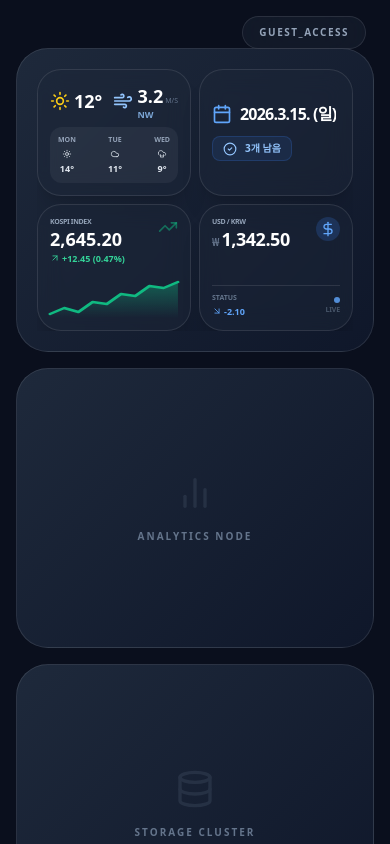
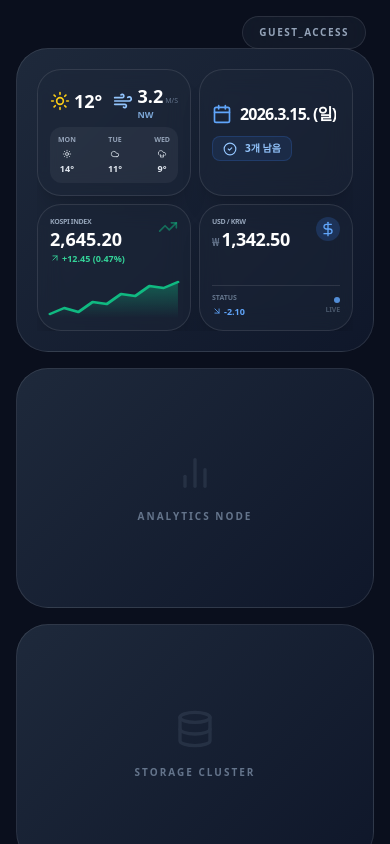
Before and after one commit to bori-crypto/basecamp, a React (Vite) app: page / in a window 390 px wide. Shown: the top 844 px of the page. Built offline with nearby package versions, Linux system fonts and the light colour scheme.

Commit message:
Update App.jsx
가로세로 변환시 확대문제 수정

```diff
--- a/src/App.jsx
+++ b/src/App.jsx
@@ -53,16 +53,16 @@ const Breadcrumbs = () => {
 const Layout = ({ children }) => {
   const { isPrivateMode, togglePrivateMode, pushPage } = useContext(AppContext);
   return (
-    <div className="min-h-screen bg-[#0a0f1d] text-slate-50 font-sans flex flex-col">
+    <div className="min-h-[100dvh] w-full bg-[#0a0f1d] text-slate-50 font-sans flex flex-col overflow-x-hidden">
       <div className="fixed top-4 right-6 z-50">
         <button onClick={togglePrivateMode} className={`px-4 py-2 rounded-full text-[10px] font-black tracking-[0.15em] border backdrop-blur-xl ${isPrivateMode ? 'bg-emerald-500/20 text-emerald-400 border-emerald-500/40' : 'bg-slate-800/40 text-slate-400 border-white/10'}`}>
           {isPrivateMode ? 'ADMIN_SECURE' : 'GUEST_ACCESS'}
         </button>
       </div>
-      <main className="flex-1 overflow-y-auto p-4 lg:p-10">
+      <main className="flex-1 overflow-y-auto p-4 lg:p-10 w-full">
         <div className="w-full max-w-[1600px] mx-auto h-full flex flex-col pt-6">
           <Breadcrumbs />
-          <div className="flex-1">{children}</div>
+          <div className="flex-1 w-full">{children}</div>
         </div>
       </main>
     </div>
@@ -73,16 +73,16 @@ const WidgetCard = ({ children, onClick }) => (
   <div
     onClick={onClick}
     style={{ background: 'linear-gradient(135deg, #1e293b 0%, #0f172a 100%)' }}
-    className="backdrop-blur-2xl border border-white/10 rounded-[2rem] lg:rounded-[3rem] p-5 lg:p-14 hover:border-indigo-400/40 transition-all cursor-pointer group flex flex-col h-full min-h-[280px] lg:min-h-[420px]"
+    className="backdrop-blur-2xl border border-white/10 rounded-[2rem] lg:rounded-[3rem] p-5 lg:p-14 hover:border-indigo-400/40 transition-all cursor-pointer group flex flex-col h-full min-h-[240px] lg:min-h-[420px] w-full"
   >
-    <div className="flex-1 flex flex-col justify-center">{children}</div>
+    <div className="flex-1 flex flex-col justify-center w-full">{children}</div>
   </div>
 );
 
 const Dashboard = () => {
   const { pushPage } = useContext(AppContext);
   return (
-    <div className="grid grid-cols-1 md:grid-cols-2 gap-4 lg:gap-12 py-2">
+    <div className="grid grid-cols-1 md:grid-cols-2 gap-4 lg:gap-12 py-2 w-full max-w-full">
       {/* [여기가 좌상단 2*2 장소] - 불러온 Regiona를 꽂음 */}
       <WidgetCard onClick={() => pushPage('region-a', 'Region Alpha', Layers)}>
         <Regiona />
```
